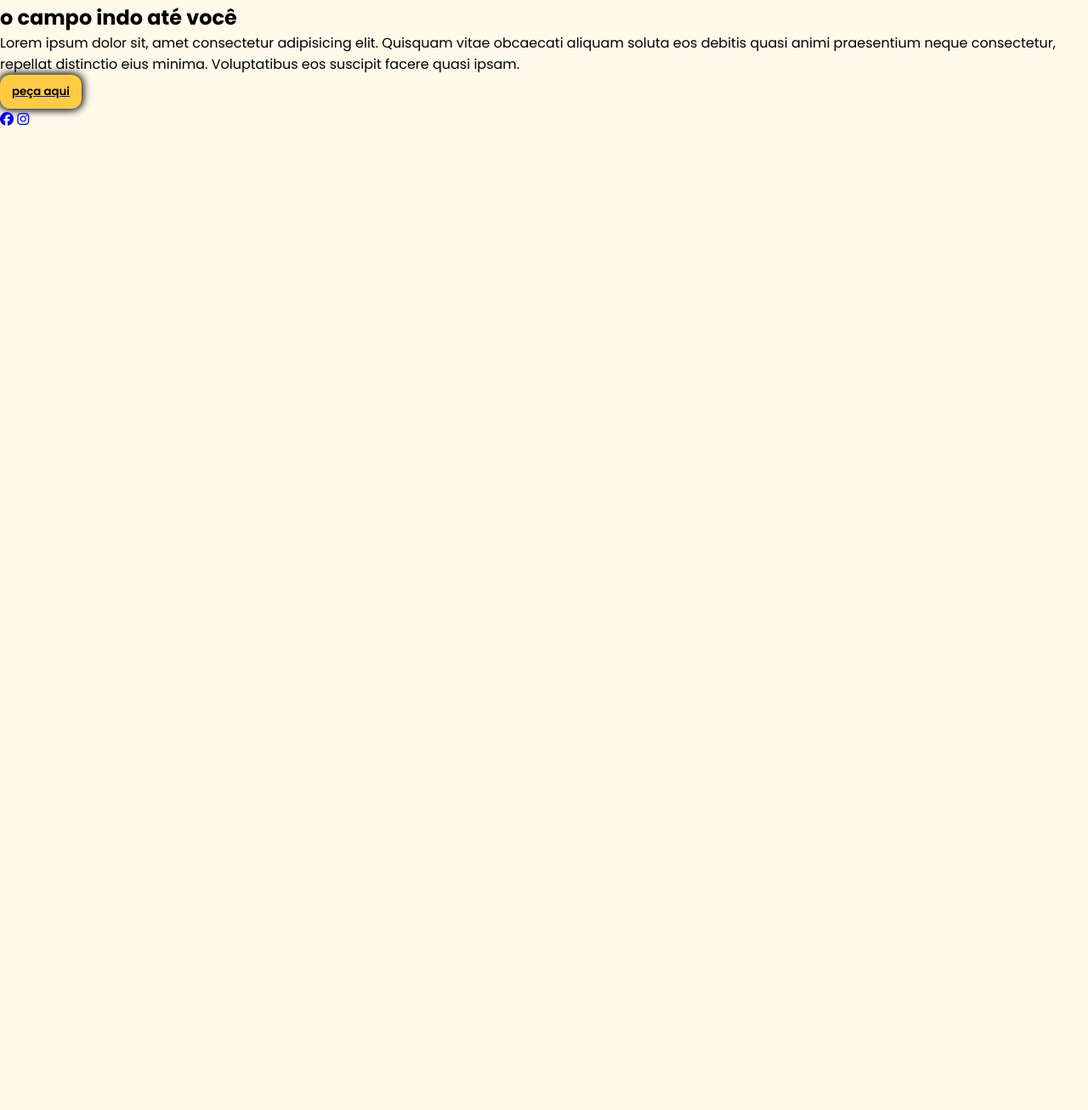
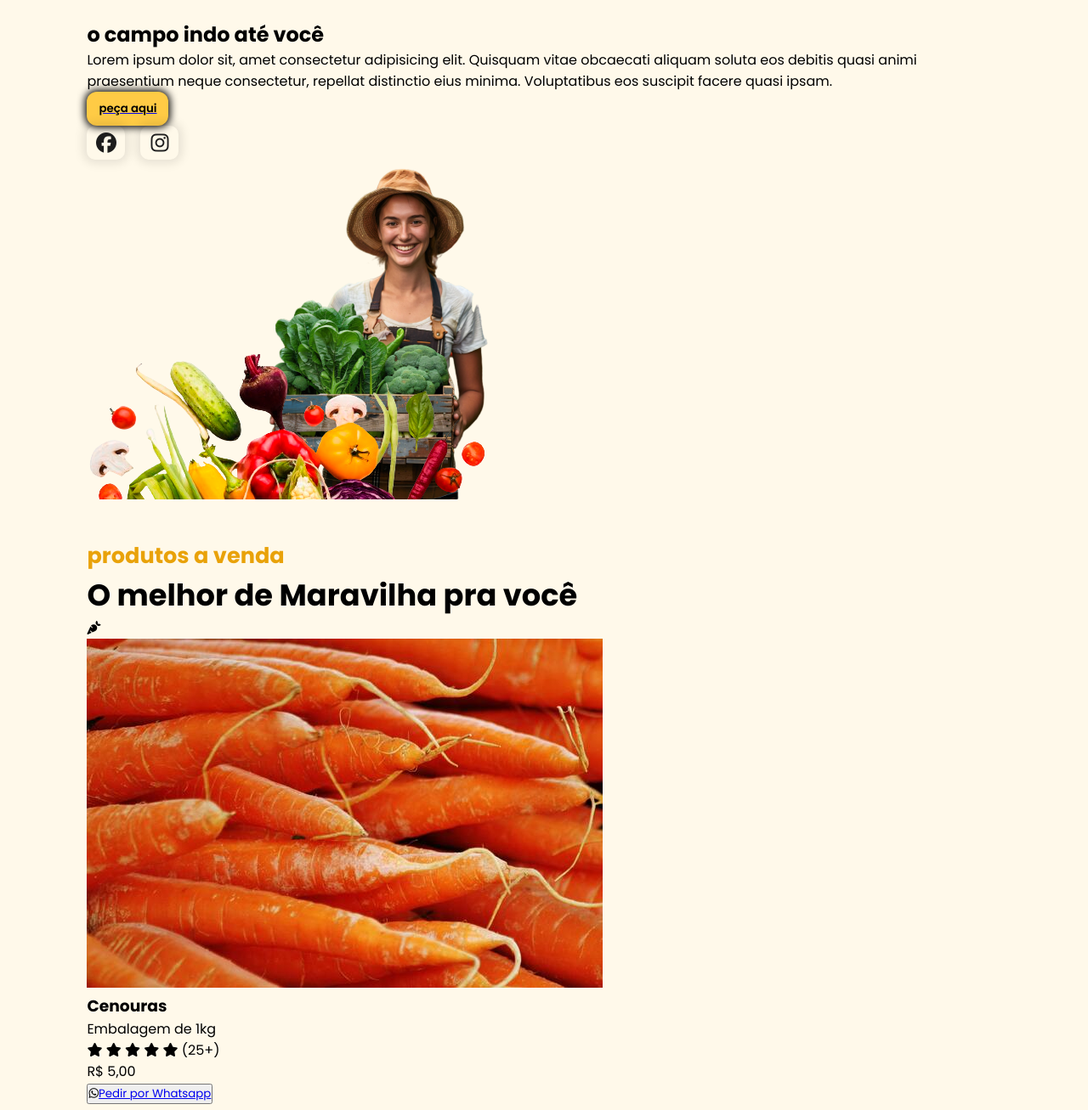
Before and after one commit to lobosilencioso/agrinho_2024, a plain HTML site: page index.html in a window 1280 px wide. Shown: the part 93-1400 px from the top of the page at 85% size. Before the commit the page ends 800 px from the top, so only its background shows below. Drawn offline with nearby package versions, Linux system fonts and the light colour scheme.

Commit message:
home e styles e primeiro item section produtos

```diff
--- a/index.html
+++ b/index.html
@@ -61,10 +61,47 @@
                     <i class="fa-brands fa-instagram"></i></a>
             </div>
 
+            <div id="banner">
+                <img src="src/imagens/banner.png" alt="">
+            </div>
+
     </div>
 
 
 
+</section>
+
+
+<section id="caixa_produtos">
+    <h2 class="section_titulo">produtos a venda</h2>
+    <h3 class="section_subtitulo">O melhor de Maravilha pra você</h3>
+    <div class="produto">
+        <div class="produto_icone"><i class="fa-solid fa-carrot"></i>
+        </div>
+
+<img src="src/imagens/cenoura.png" alt="cenoura" class="produto_img">
+
+<h3 class="produto_titulo">Cenouras</h3>
+<span class="produto_descricao">Embalagem de 1kg</span>
+
+<div class="estrelas">
+    <i class="fa-solid fa-star"></i>
+    <i class="fa-solid fa-star"></i>
+    <i class="fa-solid fa-star"></i>
+    <i class="fa-solid fa-star"></i>
+    <i class="fa-solid fa-star"></i>
+    <span>(25+)</span>
+</div>
+
+<div class="produto_preco">
+    <span>R$ 5,00</span>
+</div>
+
+<button class="btn_pedido_whats">
+    <i class="fa-brands fa-whatsapp"><a href="aqui vai o link do whatsapp">Pedir por Whatsapp</a></i>
+</button>
+
+    </div>
 </section>
 
 </main>
--- /dev/null
+++ b/src/css/home.css
@@ -0,0 +1,72 @@
+#home {
+    display: flex;
+    min-height: calc(100vh - 91px);
+}
+.inicial {
+    width: 50%;
+    display: flex;
+    flex-direction: column;
+    gap: 28px;
+    margin-top: 5%;
+}
+.inicial .titulo {
+    font-size: 4rem;
+    color: var(--cor-neutro-1);
+}
+
+.inicial .titulo span {
+    color:  var(--cor-primaria-4);
+}
+
+.inicial .descricao {
+    font-size: 1.2rem;
+}
+
+    .inicial .botao-inicio {
+        display: flex;
+        gap: 24px;
+    }
+
+    .inicial .botao-inicio a {
+        text-decoration: none;
+        color: var(--cor-neutro-1);
+        cursor: pointer;
+    }
+
+    #banner {
+        display: flex;
+        justify-content: end;
+        align-items: end;
+        width: 70%;
+    }
+
+    #banner img {
+        width: fit-content;
+        height: 70%;
+        margin-bottom: 150px;
+    }
+
+    @media (max-width: 1170px) {
+        #home {
+            min-height: 100%;
+        }
+
+#banner,
+#banner img {
+    display: none;
+}
+
+.inicial {
+    width: 100%;
+    padding: 0 8%;
+    justify-content: center;
+    align-items: center;
+    text-align: center;
+}
+    }
+
+@media (max-width: 600px) {
+.inicial .titulo {
+    font-size: 2.5rem;
+}
+    }
--- a/src/css/style.css
+++ b/src/css/style.css
@@ -1,5 +1,27 @@
+:root {
+
+    --cor-primaria-1: #fff9ea;
+    --cor-primaria-2: #ffcb45;
+    --cor-primaria-3: #ffe100;
+    --cor-primaria-4: #e9a209;
+
+    --cor-neutro-0: #fff;
+    --cor-neutro-1: #1d1d1d;
+    --cor-neutro-2: #434343;
+
+    --cor-whatsapp-0: #054e11;
+    --cor-whatsapp-1: #09801b;
+
+}
+
+
+
 body {
     background-color: #fff9ea;
+}
+
+section {
+    padding: 20px 8%;
 }
 
 .btn-pedido {
@@ -19,3 +41,36 @@ body {
 .btn-pedido:hover {
     background-color: #ffe100;
 }
+
+.social_btn {
+    display: flex;
+    gap: 18px;
+}
+
+.social_btn a {
+display: flex;
+text-decoration: none;
+color: var(--cor-neutro-1);
+font-size: 1.5rem;
+align-items: center;
+justify-content: center;
+width: 45px;
+height: 40px;
+border-radius: 10px;
+box-shadow: 0px 0px 12px 4px rgba(0, 0, 0, 0.1);
+transition:box-shadow 0.3s ease;
+}
+
+.social_btn a: :hover {
+    box-shadow: 0px 0px 12px 4px rgba(0, 0, 0, 0.2);
+}
+
+.section_titulo {
+    color: var(--cor-primaria-4);
+    font-size: 1.6rem;
+
+}
+.section_subtitulo {
+        font-size: 2.2rem;
+
+}
```
Also changed, not shown: src/imagens/banner.png (added), src/imagens/cenoura.png (added), src/imagens/mandioca.png (added), src/imagens/ovo.png (added), src/imagens/queijo.png (added), src/imagens/test1.png (added), src/imagens/test2.png (added), src/imagens/testemunho.png (added), src/imagens/tomate.png (added).
